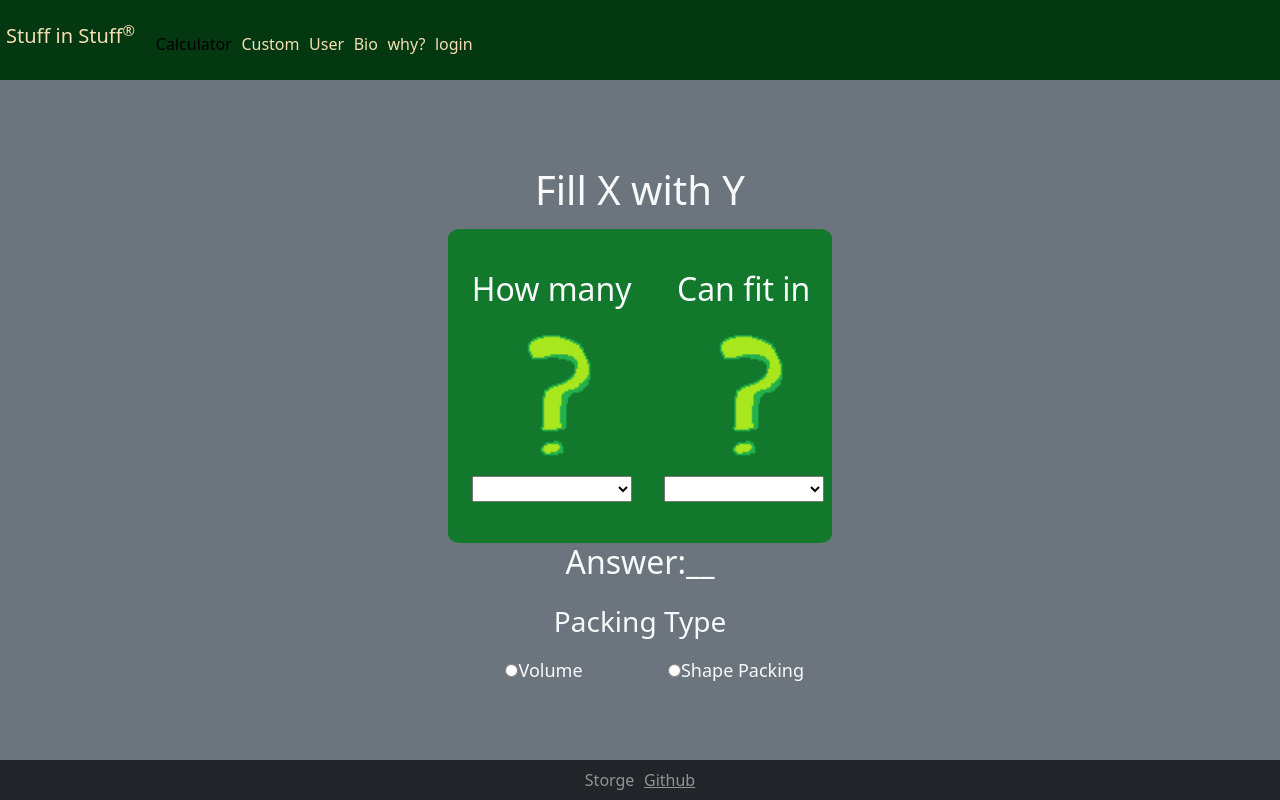
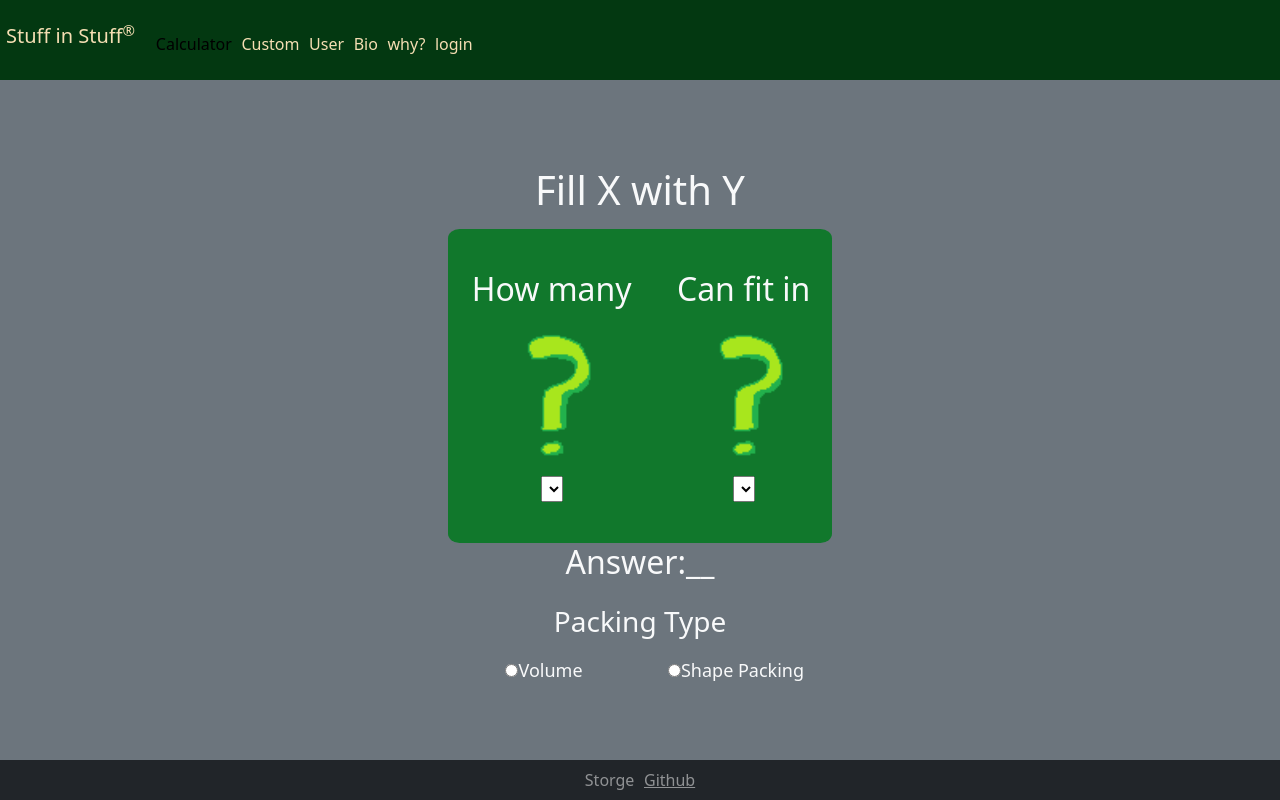
Before and after one commit to Stuart-Y/startup, a React (Vite) app: page / in a window 1280 px wide. Built offline with nearby package versions, Linux system fonts and the light colour scheme.

Commit message:
Converted html pages to react

```diff
--- a/src/app.jsx
+++ b/src/app.jsx
@@ -10,8 +10,14 @@ import { Login } from './login/login';
 import { User } from './user/user';
 import { Warning } from './warning/warning';
 import { Why } from './why/why';
+import { AuthState } from './login/authState';
 
 export default function App() {
+
+  const [userName, setUserName] = React.useState(localStorage.getItem('userName') || '');
+  const currentAuthState = userName ? AuthState.Authenticated : AuthState.Unauthenticated;
+  const [authState, setAuthState] = React.useState(currentAuthState);
+
   return (
     <BrowserRouter>
       <div className='body bg-dark text-light'>
@@ -59,7 +65,15 @@ export default function App() {
           <Route path='/' element={<Fill />} exact />
           <Route path='/bio' element={<Bio />} />
           <Route path='/custom' element={<Custom />} />
-          <Route path='/login' element={<Login />} />
+          <Route path='/login' element={<Login
+            userName={userName}
+            authState={authState}
+            onAuthChange={(userName,authState) => {
+              setAuthState(authState);
+              setUserName(userName);
+            }}
+            />}
+          />
           <Route path='/user' element={<User />} />
           <Route path='/warning' element={<Warning />} />
           <Route path='/why' element={<Why />} />
--- /dev/null
+++ b/src/fill/dynamicDropdown.jsx
@@ -0,0 +1,25 @@
+import React, { useState } from 'react';
+
+function DynamicDropdown({ menuItems, optionText }) {
+
+  const [selectedValue, setSelectedValue] = useState('');
+
+  const handleChange = (event) => {
+    setSelectedValue(event.target.value);
+  };
+
+  return (
+    <div>
+      <select onChange={handleChange} value={selectedValue}>
+        <option value="" disabled>{optionText}</option>
+        {menuItems.map((item) => (
+          <option key={item.id} value={item.id}>
+            {item.label}
+          </option>
+        ))}
+      </select>
+    </div>
+  );
+}
+
+export default DynamicDropdown;
--- a/src/fill/fill.jsx
+++ b/src/fill/fill.jsx
@@ -1,7 +1,11 @@
-import React from 'react';
+import React, { useState } from 'react';
 import './fill.css';
 
 import { VolumeFill, ItemFill } from './fillMath'
+import { testFill, testContainer } from './tempTables';
+import DynamicDropdown from './dynamicDropdown'
+
+
 
 export function Fill() {
   return (
@@ -14,27 +18,27 @@ export function Fill() {
           <div id="fillPicker" className="chooseItem">
             <h2> How many </h2>
             <img alt="Question Mark" src="QuestionMark.png" className='QMark'></img>
-            <select className="itemPicker"></select>
+            <DynamicDropdown menuItems={testFill} />
           </div>
           <div id="stuffedPicker" className="chooseItem">
             <h2>Can fit in</h2>
             <img alt="Question Mark" src="QuestionMark.png" className='QMark'></img>
-            <select className="itemPicker"></select>
+            <DynamicDropdown menuItems={testContainer}/>
           </div>
         </div>
-        <div id="answerbox" class="factbox">
+        <div id="answerbox" className="factbox">
           <h2>Answer:__</h2>
         </div>
-        <div id="fillSettings" class="optionBox">
+        <div id="fillSettings" className="optionBox">
           <h3>Packing Type</h3>
-          <fieldset id="packingType" class="mathPicker">
-            <div class="packRad">
+          <fieldset id="packingType" className="mathPicker">
+            <div className="packRad">
               <input type="radio" id="volume" name="fillType" value="container"></input>
-              <label for="html">Volume</label><br></br>
+              <label htmlFor="html">Volume</label><br></br>
             </div>
-            <div class="packRad">
+            <div className="packRad">
               <input type="radio" id="shapeFill" name="fillType" value="container"></input>
-              <label for="html">Shape Packing</label><br></br>
+              <label htmlFor="html">Shape Packing</label><br></br>
             </div>
           </fieldset>
           </div>
--- /dev/null
+++ b/src/fill/tempTables.js
@@ -0,0 +1,7 @@
+export const testFill = [
+    {id:1, name: "basketball", volume: 7.47}
+];
+
+export const testContainer = [
+    {id:1,name: "olympic swimming pool", volume: 2500000}
+];
--- a/src/login/authenticated.jsx
+++ b/src/login/authenticated.jsx
@@ -16,8 +16,8 @@ export function Authenticated(props) {
   return (
     <div>
       <div className='playerName'>{props.userName}</div>
-      <Button variant='primary' onClick={() => navigate('/play')}>
-        Play
+      <Button variant='primary' onClick={() => navigate('/')}>
+        Fill
       </Button>
       <Button variant='secondary' onClick={() => logout()}>
         Logout
--- a/src/login/login.jsx
+++ b/src/login/login.jsx
@@ -7,8 +7,8 @@ import { AuthState } from './authState';
 export function Login({ userName, authState, onAuthChange }) {
   return (
     <main className='container-fluid bg-secondary text-center'>
-      <div id="logMain" class="content">
-        {authState !== AuthState.Unknown && <h1>Hello! <br/>Here for a top-up?</h1>}
+      <div>
+        {authState !== AuthState.Unknown && <h1>Ready To Fill?</h1>}
         {authState === AuthState.Authenticated && (
           <Authenticated userName={userName} onLogout={() => onAuthChange(userName, AuthState.Unauthenticated)} />
         )}
--- a/src/user/user.jsx
+++ b/src/user/user.jsx
@@ -43,12 +43,12 @@ export function User() {
         <div id="name">
           <h1>[username]</h1>
         </div>
-        <div id="favorite" class="content">
+        <div id="favorite" className="content">
           <h3>Favorite Item</h3>
           <image alt="Favorite Item Picture(will be done in js)" src="QuestionMark.png"/>
             <p>[undefined] <br/>Weight: null <br/>Volume: null <br/>Shape: null</p>
         </div>
-        <div id="UserCustomItems" class="content">
+        <div id="UserCustomItems" className="content">
           <h3>Custom Items</h3>
           <table>
             <tr>
@@ -58,7 +58,7 @@ export function User() {
             </tr>
           </table>
         </div>
-        <div id="LatestFills" class="content">
+        <div id="LatestFills" classNme="content">
           <h3>Latest</h3>
           <table>
             <tr>
```
